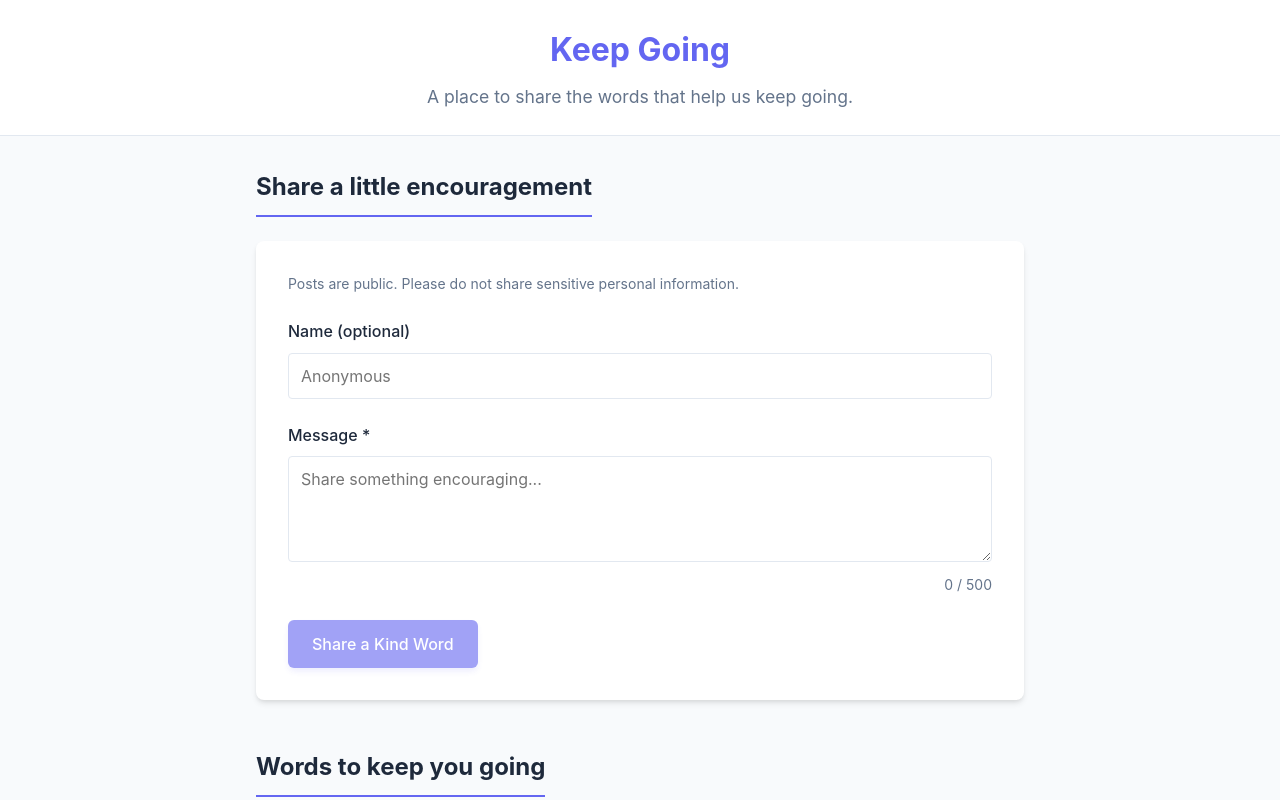
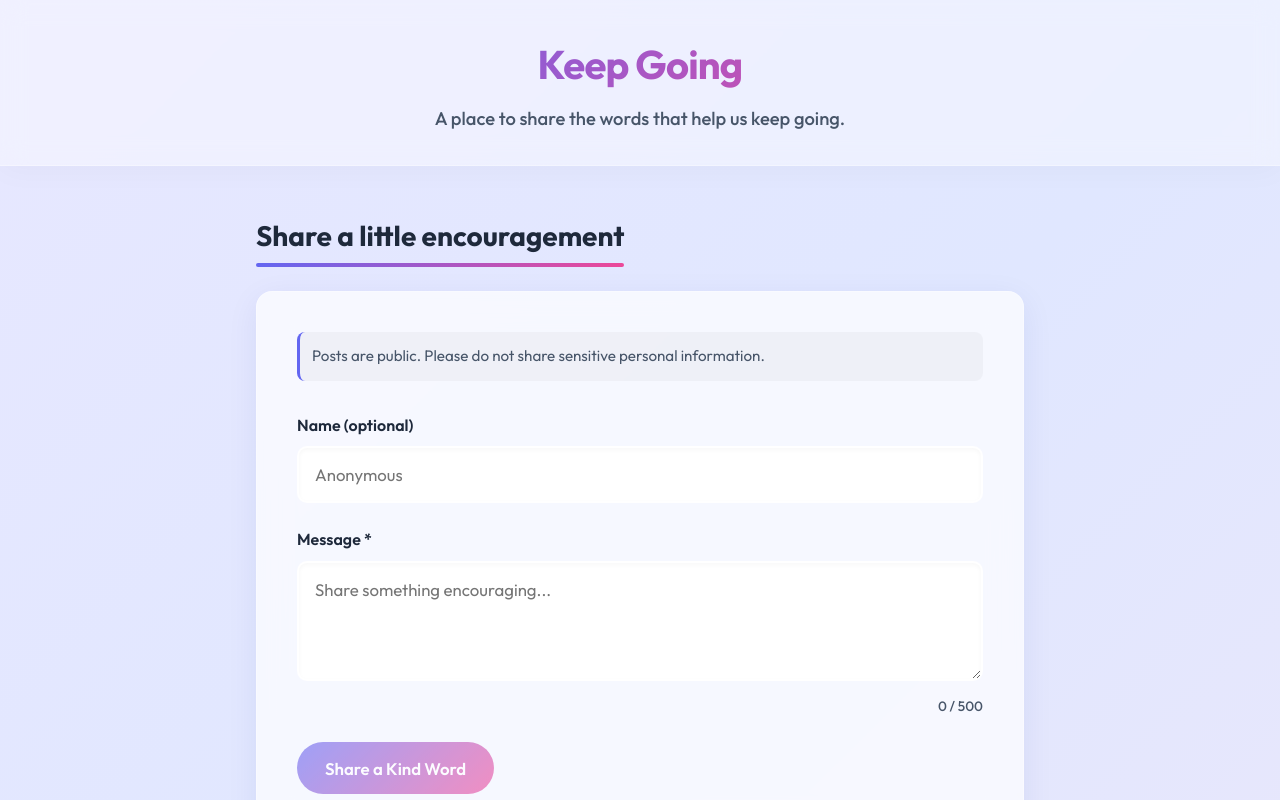
Before and after one commit to fareedom1/keepGoing, a React (Vite) app: page / in a window 1280 px wide. Shown: the top 800 px of the page. Built offline with nearby package versions, Linux system fonts and the light colour scheme; no server answers; the database is empty.

Commit message:
style: apply vibrant glassmorphism facelift to the app

```diff
--- a/src/index.css
+++ b/src/index.css
@@ -1,18 +1,21 @@
+@import url('https://fonts.googleapis.com/css2?family=Outfit:wght@400;500;600;700&display=swap');
+
 :root {
   --primary-color: #6366f1;
   --primary-hover: #4f46e5;
-  --bg-color: #f8fafc;
-  --card-bg: #ffffff;
+  --secondary-color: #ec4899;
   --text-main: #1e293b;
-  --text-muted: #64748b;
-  --border-color: #e2e8f0;
-  --success-bg: #f0fdf4;
+  --text-muted: #475569;
+  --border-color: rgba(255, 255, 255, 0.3);
+  --success-bg: rgba(240, 253, 244, 0.85);
   --success-text: #166534;
-  --warning-bg: #fffbeb;
+  --warning-bg: rgba(255, 251, 235, 0.85);
   --warning-text: #b45309;
   --danger-color: #ef4444;
   --danger-hover: #dc2626;
-  --font-family: 'Inter', -apple-system, BlinkMacSystemFont, 'Segoe UI', Roboto, Helvetica, Arial, sans-serif;
+  --font-family: 'Outfit', -apple-system, BlinkMacSystemFont, 'Segoe UI', Roboto, Helvetica, Arial, sans-serif;
+  --glass-bg: rgba(255, 255, 255, 0.7);
+  --glass-shadow: 0 8px 32px 0 rgba(31, 38, 135, 0.07);
 }
 
 * {
@@ -23,9 +26,19 @@
 
 body {
   font-family: var(--font-family);
-  background-color: var(--bg-color);
   color: var(--text-main);
   line-height: 1.6;
+  background: linear-gradient(-45deg, #fce7f3, #e0e7ff, #f3e8ff, #ecfeff);
+  background-size: 400% 400%;
+  animation: gradientBG 15s ease infinite;
+  min-height: 100vh;
+  margin: 0;
+}
+
+@keyframes gradientBG {
+  0% { background-position: 0% 50%; }
+  50% { background-position: 100% 50%; }
+  100% { background-position: 0% 50%; }
 }
 
 a {
@@ -51,26 +64,37 @@ a:hover {
 
 .main-content {
   flex: 1;
-  padding: 2rem 0;
+  padding: 3rem 0;
 }
 
 /* Header */
 .site-header {
-  background-color: var(--card-bg);
-  padding: 1.5rem 0;
+  background: rgba(255, 255, 255, 0.4);
+  backdrop-filter: blur(12px);
+  -webkit-backdrop-filter: blur(12px);
+  padding: 2rem 0;
   border-bottom: 1px solid var(--border-color);
   text-align: center;
+  position: sticky;
+  top: 0;
+  z-index: 10;
+  box-shadow: 0 4px 30px rgba(0, 0, 0, 0.03);
 }
 
 .site-header h1 {
-  font-size: 2rem;
-  color: var(--primary-color);
+  font-size: 2.5rem;
+  background: linear-gradient(135deg, var(--primary-color), var(--secondary-color));
+  -webkit-background-clip: text;
+  -webkit-text-fill-color: transparent;
   margin-bottom: 0.5rem;
+  font-weight: 700;
+  letter-spacing: -0.02em;
 }
 
 .site-header .tagline {
   color: var(--text-muted);
-  font-size: 1.1rem;
+  font-size: 1.15rem;
+  font-weight: 500;
 }
 
 /* Footer */
@@ -78,37 +102,79 @@ a:hover {
   text-align: center;
   padding: 2rem 0;
   color: var(--text-muted);
-  font-size: 0.875rem;
-  border-top: 1px solid var(--border-color);
+  font-size: 0.9rem;
+  border-top: 1px solid rgba(0,0,0,0.05);
   margin-top: auto;
+  background: rgba(255, 255, 255, 0.4);
 }
 
 /* Home Page */
 .home-page section {
-  margin-bottom: 3rem;
+  margin-bottom: 4rem;
 }
 
 .home-page h2 {
-  margin-bottom: 1.5rem;
-  font-size: 1.5rem;
+  margin-bottom: 2rem;
+  font-size: 1.75rem;
   color: var(--text-main);
-  border-bottom: 2px solid var(--primary-color);
-  padding-bottom: 0.5rem;
+  font-weight: 700;
   display: inline-block;
+  position: relative;
 }
 
-/* Forms */
-.create-post-form, .manage-post-form {
-  background-color: var(--card-bg);
+.home-page h2::after {
+  content: '';
+  position: absolute;
+  width: 100%;
+  height: 4px;
+  background: linear-gradient(90deg, var(--primary-color), var(--secondary-color));
+  bottom: -8px;
+  left: 0;
+  border-radius: 4px;
+}
+
+/* Glass Cards (Forms & Posts) */
+.create-post-form, .manage-post-form, .post-card, .success-dialog {
+  background: var(--glass-bg);
+  backdrop-filter: blur(16px);
+  -webkit-backdrop-filter: blur(16px);
+  border: 1px solid var(--border-color);
+  box-shadow: var(--glass-shadow);
+  border-radius: 16px;
+  padding: 2.5rem;
+  transition: transform 0.3s ease, box-shadow 0.3s ease;
+}
+
+.post-card {
   padding: 2rem;
-  border-radius: 8px;
-  box-shadow: 0 4px 6px -1px rgba(0, 0, 0, 0.1), 0 2px 4px -1px rgba(0, 0, 0, 0.06);
+  animation: slideUp 0.6s ease-out forwards;
+  opacity: 0;
+}
+
+.post-card:nth-child(1) { animation-delay: 0.1s; }
+.post-card:nth-child(2) { animation-delay: 0.2s; }
+.post-card:nth-child(3) { animation-delay: 0.3s; }
+.post-card:nth-child(4) { animation-delay: 0.4s; }
+.post-card:nth-child(5) { animation-delay: 0.5s; }
+
+.post-card:hover {
+  transform: translateY(-4px);
+  box-shadow: 0 12px 40px 0 rgba(31, 38, 135, 0.12);
+}
+
+@keyframes slideUp {
+  from { opacity: 0; transform: translateY(20px); }
+  to { opacity: 1; transform: translateY(0); }
 }
 
 .privacy-notice {
-  font-size: 0.875rem;
+  font-size: 0.95rem;
   color: var(--text-muted);
-  margin-bottom: 1.5rem;
+  margin-bottom: 2rem;
+  background: rgba(0,0,0,0.03);
+  padding: 0.75rem;
+  border-radius: 8px;
+  border-left: 3px solid var(--primary-color);
 }
 
 .form-group {
@@ -117,32 +183,38 @@ a:hover {
 
 .form-group label {
   display: block;
-  font-weight: 500;
+  font-weight: 600;
   margin-bottom: 0.5rem;
+  color: var(--text-main);
 }
 
 input[type="text"],
 textarea {
   width: 100%;
-  padding: 0.75rem;
-  border: 1px solid var(--border-color);
-  border-radius: 4px;
+  padding: 1rem;
+  border: 2px solid transparent;
+  border-radius: 10px;
   font-family: inherit;
-  font-size: 1rem;
+  font-size: 1.05rem;
+  background: rgba(255,255,255,0.9);
+  box-shadow: inset 0 2px 4px rgba(0,0,0,0.03);
+  transition: all 0.2s ease;
 }
 
 input[type="text"]:focus,
 textarea:focus {
   outline: none;
+  background: #ffffff;
   border-color: var(--primary-color);
-  box-shadow: 0 0 0 3px rgba(99, 102, 241, 0.2);
+  box-shadow: 0 0 0 4px rgba(99, 102, 241, 0.15);
 }
 
 .character-count {
   text-align: right;
-  font-size: 0.875rem;
+  font-size: 0.85rem;
   color: var(--text-muted);
-  margin-top: 0.25rem;
+  margin-top: 0.5rem;
+  font-weight: 500;
 }
 
 /* Buttons */
@@ -150,12 +222,12 @@ button, .btn-primary, .btn-secondary, .btn-danger {
   display: inline-block;
   cursor: pointer;
   font-family: inherit;
-  font-size: 1rem;
-  padding: 0.75rem 1.5rem;
-  border-radius: 6px;
+  font-size: 1.05rem;
+  padding: 0.85rem 1.75rem;
+  border-radius: 30px;
   border: none;
-  font-weight: 500;
-  transition: all 0.2s ease-in-out;
+  font-weight: 600;
+  transition: all 0.3s cubic-bezier(0.4, 0, 0.2, 1);
   text-align: center;
   text-decoration: none;
   line-height: 1.5;
@@ -164,94 +236,105 @@ button, .btn-primary, .btn-secondary, .btn-danger {
 button:disabled, .btn-primary:disabled, .btn-secondary:disabled, .btn-danger:disabled {
   opacity: 0.6;
   cursor: not-allowed;
+  transform: none !important;
+  box-shadow: none !important;
 }
 
 .btn-primary {
-  background-color: var(--primary-color);
+  background: linear-gradient(135deg, var(--primary-color), var(--secondary-color));
   color: white;
-  box-shadow: 0 4px 6px -1px rgba(99, 102, 241, 0.2);
+  box-shadow: 0 4px 15px rgba(99, 102, 241, 0.3);
 }
 
 .btn-primary:hover:not(:disabled) {
-  background-color: var(--primary-hover);
   text-decoration: none;
-  transform: translateY(-1px);
-  box-shadow: 0 6px 8px -1px rgba(99, 102, 241, 0.3);
+  transform: translateY(-2px) scale(1.02);
+  box-shadow: 0 8px 25px rgba(236, 72, 153, 0.4);
+}
+
+.btn-primary:active:not(:disabled) {
+  transform: translateY(1px);
 }
 
 .btn-secondary {
-  background-color: transparent;
+  background: rgba(255,255,255,0.5);
   border: 2px solid var(--primary-color);
   color: var(--primary-color);
-  padding: calc(0.75rem - 2px) calc(1.5rem - 2px); /* Adjust for border */
+  padding: calc(0.85rem - 2px) calc(1.75rem - 2px);
+  backdrop-filter: blur(4px);
 }
 
 .btn-secondary:hover:not(:disabled) {
-  background-color: rgba(99, 102, 241, 0.1);
+  background: var(--primary-color);
+  color: white;
   text-decoration: none;
+  transform: translateY(-2px);
+  box-shadow: 0 6px 20px rgba(99, 102, 241, 0.2);
 }
 
 .btn-danger {
-  background-color: var(--danger-color);
+  background: linear-gradient(135deg, var(--danger-color), #f43f5e);
   color: white;
+  box-shadow: 0 4px 15px rgba(239, 68, 68, 0.3);
 }
 
 .btn-danger:hover:not(:disabled) {
-  background-color: var(--danger-hover);
   text-decoration: none;
+  transform: translateY(-2px) scale(1.02);
+  box-shadow: 0 8px 25px rgba(239, 68, 68, 0.4);
 }
 
 .button-group {
   display: flex;
   gap: 1rem;
-  margin-top: 1.5rem;
+  margin-top: 2rem;
 }
 
 /* Success Dialog & Alerts */
 .success-dialog {
-  background-color: var(--success-bg);
-  border: 1px solid #bbf7d0;
-  padding: 2.5rem 2rem;
-  border-radius: 12px;
   text-align: center;
-  box-shadow: 0 10px 15px -3px rgba(0, 0, 0, 0.05);
+  background: rgba(240, 253, 244, 0.9);
+  border: 1px solid rgba(134, 239, 172, 0.5);
 }
 
 .success-dialog h3 {
   color: var(--success-text);
   margin-bottom: 1.5rem;
-  font-size: 1.5rem;
+  font-size: 1.8rem;
+  font-weight: 700;
 }
 
 .alert-warning {
-  background-color: var(--warning-bg);
+  background: rgba(254, 243, 199, 0.9);
   color: var(--warning-text);
-  padding: 1rem 1.5rem;
-  border-radius: 8px;
+  padding: 1.25rem 1.5rem;
+  border-radius: 12px;
   margin-bottom: 2rem;
-  font-size: 0.95rem;
-  border-left: 4px solid #f59e0b;
+  font-size: 1rem;
+  border-left: 5px solid #f59e0b;
 }
 
 .key-display {
   display: flex;
   align-items: center;
   justify-content: center;
-  gap: 0.75rem;
-  margin-bottom: 2rem;
+  gap: 1rem;
+  margin-bottom: 2.5rem;
   flex-wrap: wrap;
 }
 
 .key-display code {
-  background-color: #ffffff;
-  padding: 0.75rem 1.25rem;
-  border-radius: 6px;
-  border: 1px solid var(--border-color);
-  font-size: 1.1rem;
+  background: white;
+  padding: 1rem 1.5rem;
+  border-radius: 10px;
+  border: 2px dashed #cbd5e1;
+  font-size: 1.2rem;
   user-select: all;
   color: var(--text-main);
-  box-shadow: inset 0 2px 4px 0 rgba(0, 0, 0, 0.02);
+  font-weight: 600;
+  box-shadow: inset 0 2px 5px rgba(0,0,0,0.02);
   min-width: 320px;
+  letter-spacing: 0.05em;
 }
 
 .success-actions {
@@ -263,12 +346,19 @@ button:disabled, .btn-primary:disabled, .btn-secondary:disabled, .btn-danger:dis
 
 /* Error messages */
 .error-message {
-  background-color: #fef2f2;
+  background: rgba(254, 242, 242, 0.9);
   color: var(--danger-color);
-  padding: 1rem;
-  border-radius: 4px;
+  padding: 1rem 1.5rem;
+  border-radius: 10px;
   margin-bottom: 1.5rem;
-  border: 1px solid #fecaca;
+  border-left: 5px solid var(--danger-color);
+  font-weight: 500;
+  animation: slideIn 0.3s ease-out;
+}
+
+@keyframes slideIn {
+  from { opacity: 0; transform: translateX(-10px); }
+  to { opacity: 1; transform: translateX(0); }
 }
 
 /* Feed & Post Cards */
@@ -278,63 +368,72 @@ button:disabled, .btn-primary:disabled, .btn-secondary:disabled, .btn-danger:dis
   gap: 1.5rem;
 }
 
-.post-card {
-  background-color: var(--card-bg);
-  padding: 1.5rem;
-  border-radius: 8px;
-  box-shadow: 0 2px 4px rgba(0,0,0,0.05);
-  border: 1px solid var(--border-color);
-}
-
 .post-header {
   display: flex;
   justify-content: space-between;
   align-items: baseline;
-  margin-bottom: 1rem;
+  margin-bottom: 1.25rem;
 }
 
 .post-name {
-  font-weight: 600;
-  color: var(--primary-color);
-  font-size: 1.1rem;
+  font-weight: 700;
+  font-size: 1.25rem;
+  background: linear-gradient(135deg, var(--primary-color), var(--secondary-color));
+  -webkit-background-clip: text;
+  -webkit-text-fill-color: transparent;
 }
 
 .post-meta {
-  font-size: 0.875rem;
+  font-size: 0.9rem;
   color: var(--text-muted);
+  font-weight: 500;
 }
 
 .edited-badge {
-  background-color: #f1f5f9;
-  padding: 0.1rem 0.4rem;
-  border-radius: 4px;
-  margin-left: 0.5rem;
+  background-color: rgba(99, 102, 241, 0.1);
+  color: var(--primary-color);
+  padding: 0.2rem 0.6rem;
+  border-radius: 20px;
+  margin-left: 0.75rem;
   font-size: 0.75rem;
+  font-weight: 600;
 }
 
 .post-message {
   white-space: pre-wrap;
-  margin-bottom: 1.5rem;
-  font-size: 1.1rem;
+  margin-bottom: 1.75rem;
+  font-size: 1.15rem;
   color: var(--text-main);
+  line-height: 1.7;
 }
 
 .post-actions {
   text-align: right;
-  border-top: 1px solid var(--border-color);
-  padding-top: 1rem;
+  border-top: 1px solid rgba(0,0,0,0.06);
+  padding-top: 1.25rem;
 }
 
 .manage-link {
-  font-size: 0.875rem;
-  font-weight: 500;
+  font-size: 0.95rem;
+  font-weight: 600;
+  color: var(--text-muted);
+  transition: color 0.2s;
+}
+
+.manage-link:hover {
+  color: var(--primary-color);
+  text-decoration: none;
 }
 
 .empty-state, .loading-state {
   text-align: center;
-  padding: 3rem;
+  padding: 4rem 2rem;
   color: var(--text-muted);
-  background-color: var(--card-bg);
-  border-radius: 8px;
-  border: 1px dashed var(--border-color);
+  background: var(--glass-bg);
+  backdrop-filter: blur(16px);
+  -webkit-backdrop-filter: blur(16px);
+  border-radius: 16px;
+  border: 2px dashed rgba(99, 102, 241, 0.3);
+  font-size: 1.1rem;
+  font-weight: 500;
 }
```
